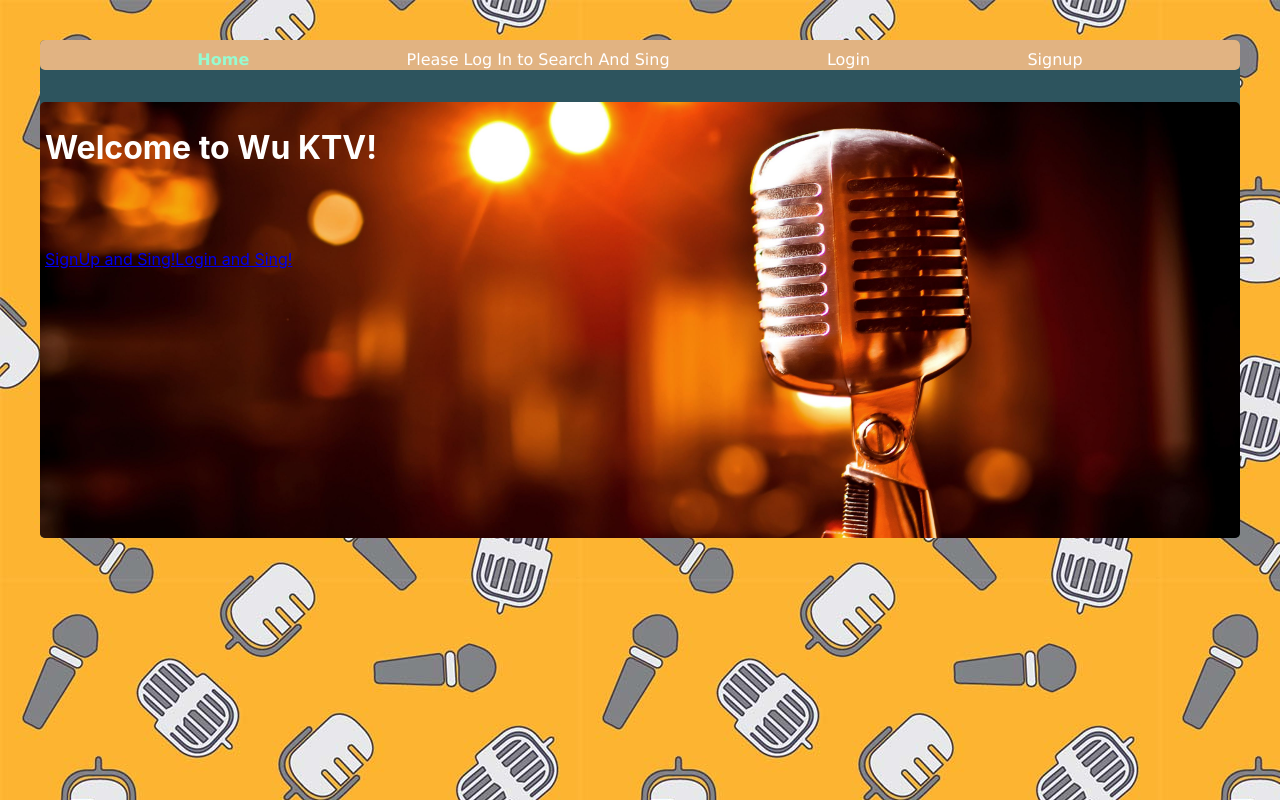
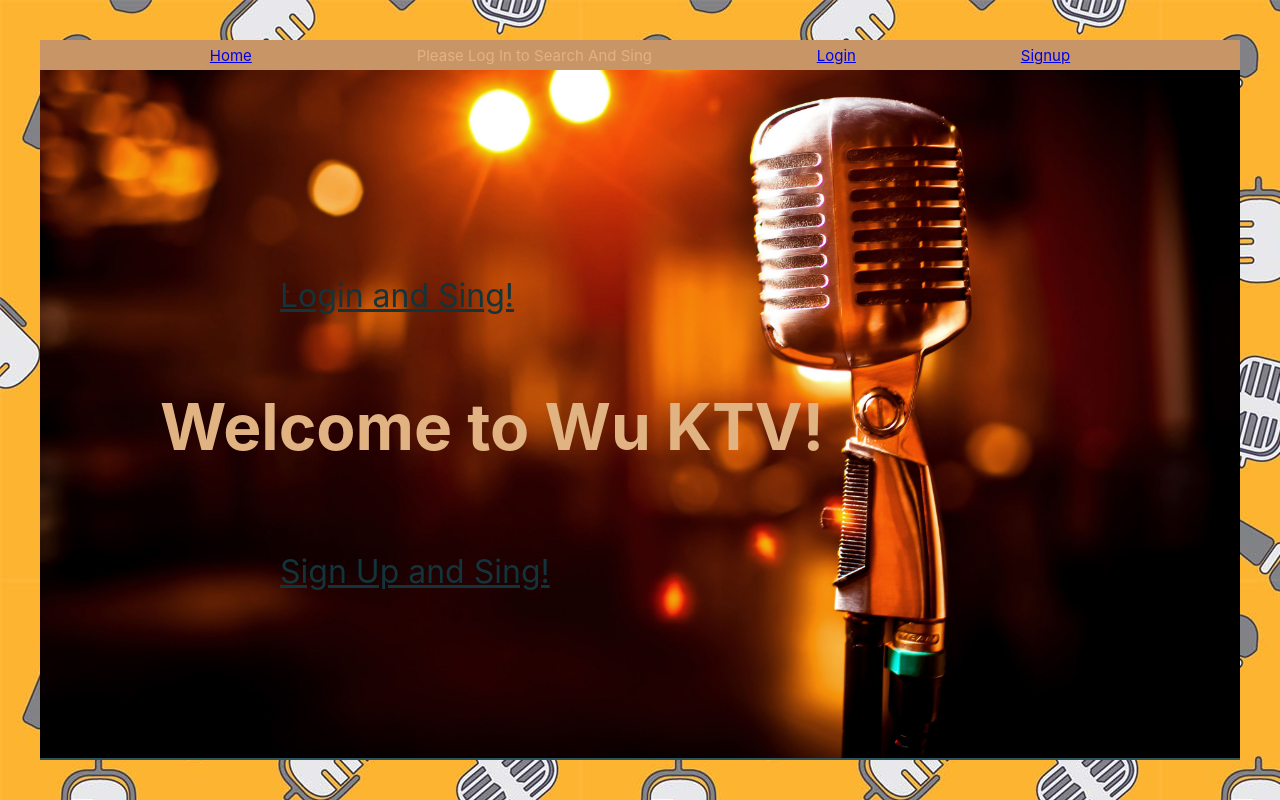
Before and after one commit to joshmrallen/ktv-frontend, a React (Create React App) app: page / in a window 1280 px wide. Built offline with nearby package versions, Linux system fonts and the light colour scheme.

Commit message:
initial css amended

```diff
--- a/src/App.css
+++ b/src/App.css
@@ -15,58 +15,112 @@ body {
 
 
   .wrapper {
-      display: grid;
-      grid-gap: 10px;
-      grid-template-columns: [col]200px [col]auto [col]200px;
       background-color: #2D545E;
-      justify-items: space-between;
       color: #E1B382;
-      border-radius: 5px;
-      grid-template-rows: 30px;
-      grid-auto-rows: 20px;
-      grid-gap: 2rem;
+      width: 90;
+      height: 90vh;
   }
 
-      .nav {
+      .wrapper .nav {
         display: flex;
+        background-color: #C89666;
         justify-content: space-evenly;
-        grid-column: 1 / span 3 ;
-        grid-template-rows: repeat(3, minmax(15px, auto));
-        grid-row: 1;
         font-size: 15px;
         padding: 5px;
+        height:20px;
       }
 
-      .home {
-        grid-column: 1 / span 3;
-        grid-row: 2;
-        /* text-align: left; */
-        background-image: url('./images/lone_mic_large.jpg');
-        background-size: cover;
-        grid-row-end:span 9;
-
+      .wrapper .nav .link{
+        flex-basis: auto;
+        align-self: center;
       }
 
-      .home > span {
-        left: 30%;
+      .wrapper .home {
+        background-image: url('./images/lone_mic_large.jpg');
+        background-size: 100% 100%;
+        height: 86vh;
+        position: relative;
       }
 
-
-
-      .bottom-image {
-        background-image: url('./images/lone_mic_large.jpg');
-        background-size: contain;
-        height: 80vh;
+      .home span {
+        left: 10%;
+        top: 40%;
+        font-size: 2rem;
+        position: absolute;
       }
 
-      .box {
+      .home .login{
+        left:20%;
+        position: absolute;
+        top: 30%;
+      }
+
+      .home .login{
+        left:20%;
+        position: absolute;
+        top: 30%;
+        font-size: 2rem;
+        color:#12343B;
+      }
+
+      .home .login:hover{
+        color:#C89666;
+      }
+
+      .home .signup{
+        left:20%;
+        position: absolute;
+        top: 70%;
+        font-size: 2rem;
+        color:#12343B;
+        transition: all 0.25s;
+        transition-timing-function: ease-in;
+      }
+
+      .home .signup:hover{
+        color:#C89666;
+      }
+
+      .wrapper .loadPage {
+        background-image: url('./images/lone_mic_large.jpg');
+        background-size: 100% 100%;
+        height: 86vh;
+        position: relative;
+      }
+
+      .wrapper .loadPage form .name{
+        position: absolute;
+        left:10%;
+        top:40%;
+        width: 200px
+      }
+
+      .wrapper .loadPage form .email{
+        position: absolute;
+        left:15%;
+        top:45%;
+        width: 200px
+      }
+
+      .wrapper .loadPage form .password{
+        position: absolute;
+        left:20%;
+        top:50%;
+        width: 200px
+      }
+
+      .wrapper .loadPage form .submit{
+        position: absolute;
+        left:25%;
+        top:55%;
+        width: 200px
+      }
+
+      /* .box {
           background-color: #E1B382;
           color: #fff;
-          border-radius: 5px;
-          padding: 5px;
           font-size: 100%;
           border: thick;
-
       }
 
       .link {
@@ -138,4 +192,4 @@ body {
         text-align: center;
         font-weight: bold;
         font-size: 2rem;
-    }
+    } */
--- a/src/App.js
+++ b/src/App.js
@@ -11,16 +11,6 @@ import Login from './components/Login'
 
 const API_URL = 'http://localhost:3000'
 
-// const K = {
-//   name: 'Kanye%20West',
-//   song: 'Jesus%20Walks'
-// }
-// const C = {
-//   name: 'Coldplay',
-//   song: 'Yellow'
-// }
-
-
 class App extends React.Component {
 
   state = {
@@ -32,12 +22,10 @@ class App extends React.Component {
     currentVideo: false,
     addFav: "",
     lyrics: "",
-    signup_name: "",
-    signup_email: "",
-    signup_password: "",
+    name: "",
+    email: "",
+    password: "",
     user: false,
-    login_email: "",
-    login_password: ""
   }
 
   componentDidMount=()=>{
@@ -50,7 +38,7 @@ class App extends React.Component {
       }).then(r=>r.json())
       .then(data=>{
         console.log(data)
-        this.setState({ user: data.user, favorites: data.user.videos.map(el=>el.youTubeId)}, this.props.history.push("/room"))
+        this.setState({ user: data.user, favorites: data.user?.videos.map(el=>el.youTubeId)}, this.props.history.push("/room"))
       })
     }else {
       this.props.history.push("/")
@@ -233,39 +221,6 @@ class App extends React.Component {
       }
     }
 
-    // getVideoDetails = (videoId) => {
-    //   fetch('http://localhost:3000/videos', {
-    //     method: 'POST',
-    //     headers: {
-    //       "content-type": "application/json",
-    //       accept: "application/json"
-    //     },
-    //     body: JSON.stringify({
-    //       youTubeId: videoId
-    //     })
-    //   })
-    //     .then(r => r.json())
-    //     .then(console.log)
-    // }
-
-    // getArtistSongTitle = (details) => {
-    //   // const details = this.state.searchQuery
-    //   fetch(`https://api.canarado.xyz/lyrics/${details}`)
-    //   .then(response => response.json())
-    //   .then(console.log)
-    // }
-
-    // getLyrics = () => {
-    //   fetch(`https://api.lyrics.ovh/v1/${C.name}/${C.song}`)
-    //   .then(response => response.json())
-    //   .then(response => {
-    //     console.log(response)
-    //     this.setState(()=>({
-    //       lyrics: response.lyrics
-    //     }))
-    //   })
-    // }
-
   changeHandler = (event) => {
     // console.log(`${event.target.name}: ${event.target.value}`)
     this.setState({
@@ -317,7 +272,6 @@ class App extends React.Component {
       .then(r => r.json())
       .then(data => {
         console.log(data)
-        //Building Local Storage here, Joshie, boi
         localStorage.setItem("token",data.jwt)
         this.setState({ user: data.user}, this.props.history.push("/room"))
       })
@@ -338,17 +292,18 @@ class App extends React.Component {
 
       <div className='wrapper'>
         <NavBar roomId={this.state.roomId} user={this.state.user} logout={this.logout}/>
+        <Switch>
         <Route path="/signup" render={()=> {
             return(
-              <>
-                <SignUp changeHandler={this.changeHandler} submitHandler={this.signupSubmitHandler} name={this.state.signup_name} email={this.state.signup_email} password={this.state.signup_password} />
-              </>
+              <Switch>
+                <SignUp changeHandler={this.changeHandler} submitHandler={this.signupSubmitHandler} name={this.state.name} email={this.state.email} password={this.state.password} />
+              </Switch>
             )
           }} />
           <Route path="/login" render={()=> {
             return(
               <>
-                <Login changeHandler={this.changeHandler} submitHandler={this.loginSubmitHandler} email={this.state.login_email} password={this.state.login_password} />
+                <Login changeHandler={this.changeHandler} submitHandler={this.loginSubmitHandler} email={this.state.email} password={this.state.password} />
               </>
             )
           }} />
@@ -359,13 +314,14 @@ class App extends React.Component {
               </>
             )
           }} />
+          </Switch>
         {this.state.user === false ? null :
         <Switch>
           <Route path="/room" render={()=> {
             return(
               <>
                 { this.state.roomId && this.state.user ? <Room roomId={this.state.roomId} addToFavs={this.addToFavs} lyrics={this.state.lyrics} searchQuery={this.state.searchQuery} /> : null}
-                <ResultsContainer
+                {this.state.user ? <ResultsContainer
                   searchResults={this.state.searchResults}
                   next={this.next}
                   prev={this.prev}
@@ -375,7 +331,7 @@ class App extends React.Component {
                   searchHandler={this.changeHandler}
                   searchQuery={this.state.searchQuery}
                   appSubmitHandler={this.appSubmitHandler}
-                />
+                /> : null}
                 {
                 this.state.favorites && this.state.user ?
                   <FavoritesContainer
--- a/src/components/Home.js
+++ b/src/components/Home.js
@@ -4,13 +4,12 @@ import { NavLink } from 'react-router-dom'
 const Home = (props) => {
 
     return(
-        <div className="box home">
-            <span>
+        <div className="home">
+            <span className='title'>
                 <h1>Welcome to Wu KTV!</h1>
             </span>
-            <h1 style={{visibility: 'hidden'}}>stuff</h1>
-            {props.user ? null : <NavLink to="/signup">SignUp and Sing!</NavLink>}
-            {props.user ? null : <NavLink to="/login">Login and Sing!</NavLink>}
+            {props.user ? null : <NavLink className='signup' to="/signup">Sign Up and Sing!</NavLink>}
+            {props.user ? null : <NavLink className='login'to="/login">Login and Sing!</NavLink>}
         </div>
     )
 }
--- a/src/components/Login.js
+++ b/src/components/Login.js
@@ -3,11 +3,13 @@ import React from 'react'
 const Login = (props) => {
 
     return(
-        <form className='Box Login' onSubmit={props.submitHandler}>
-            <input type='email' name='login_email' placeholder='Email' onChange={props.changeHandler} value={props.email} />
-            <input type='password' name='login_password' placeholder='Password' onChange={props.changeHandler} value={props.password} />
-            <input type='submit' value='Login!' />
-        </form>
+        <div className='loadPage'>
+            <form onSubmit={props.submitHandler}>
+                <input type='email' className='email' name='email' placeholder='Email' onChange={props.changeHandler} value={props.email} />
+                <input type='password' className='password' name='password' placeholder='Password' onChange={props.changeHandler} value={props.password} />
+                <input type='submit' className='submit' value='Login!' />
+            </form>
+        </div>
     )
 }
 
--- a/src/components/NavBar.js
+++ b/src/components/NavBar.js
@@ -4,13 +4,11 @@ import { NavLink } from 'react-router-dom'
 const NavBar = (props) => {
     console.log(props)
     return(
-        <div className='box nav'>
-
+        <div className='nav'>
             <NavLink className="link" activeClassName="activeLink" exact={true} to="/">Home</NavLink>
             {props.user ? <NavLink className="link" activeClassName="activeLink" to="/room">Room</NavLink> : <span className='link'>Please Log In to Search And Sing</span> }
             {props.user ? <span className='link'>Welcome {props.user.name}!</span> : <NavLink className="link" activeClassName="activeLink" to="/login">Login</NavLink>}
             {props.user ? <NavLink className="link" activeClassName="activeLink" exact to="/" onClick={props.logout}>Logout</NavLink> : <NavLink className="link" activeClassName="activeLink" to="/signup">Signup</NavLink>}
-
         </div>
     )
 }
--- a/src/components/SignUp.js
+++ b/src/components/SignUp.js
@@ -3,12 +3,14 @@ import React from 'react'
 const SignUp = (props) => {
 
     return(
-        <form className='Box signup' onSubmit={props.submitHandler}>
-            <input type='text' name='signup_name' placeholder='Name' onChange={props.changeHandler} value={props.name} />
-            <input type='email' name='signup_email' placeholder='Email' onChange={props.changeHandler} value={props.email} />
-            <input type='password' name='signup_password' placeholder='Password' onChange={props.changeHandler} value={props.password} />
-            <input type='submit' value='Sign Me Up!' />
-        </form>
+        <div className='loadPage'>
+            <form className='signuppage' onSubmit={props.submitHandler}>
+                <input type='text' className='name' name='name' placeholder='Name' onChange={props.changeHandler} value={props.name} />
+                <input type='email' className='email' name='email' placeholder='Email' onChange={props.changeHandler} value={props.email} />
+                <input type='password' className='password' name='password' placeholder='Password' onChange={props.changeHandler} value={props.password} />
+                <input type='submit' className='submit' value='Sign Me Up!' />
+            </form>
+        </div>
     )
 }
 
```
Lines whose indentation alone changed are shown as unchanged.
